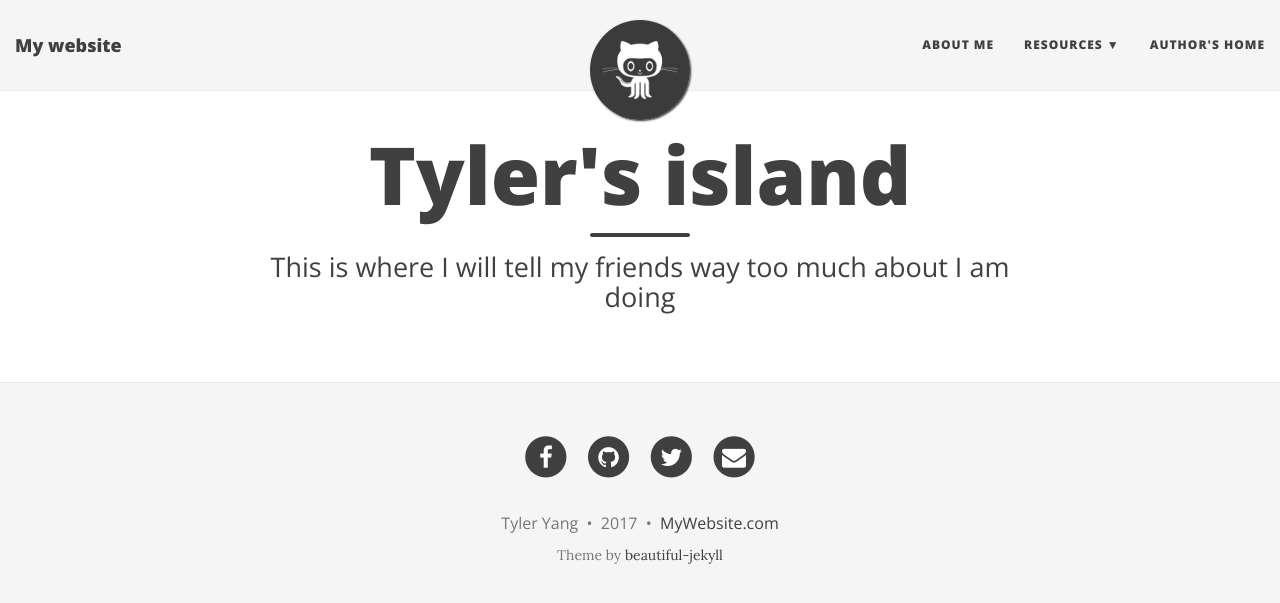
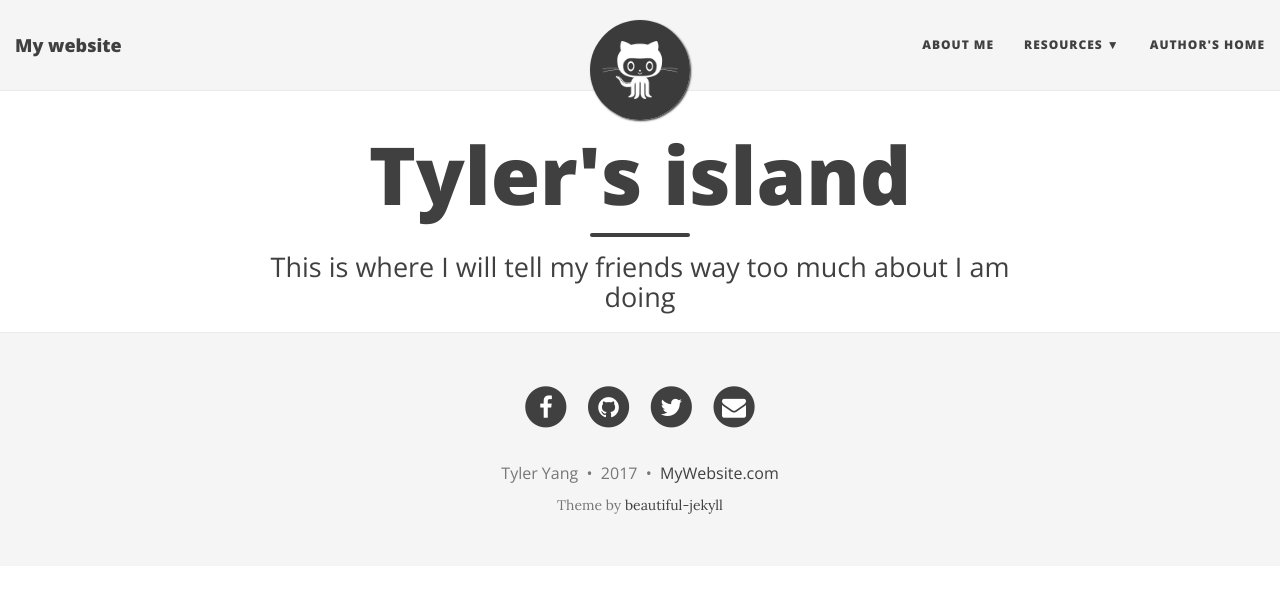
Before and after one commit to TylerAC/TylerAC.github.io, a Jekyll site: the page built from index.html, in a window 1280 px wide. Shown: the top 603 px of the page. Built offline with Jekyll 4.4.1, drawn with Linux system fonts in a browser that asks for light colours; nearby versions of some CDN libraries; the list of posts is cut into pages by our own code.

Commit message:
change footer

```diff
--- a/css/main.css
+++ b/css/main.css
@@ -259,7 +259,7 @@ footer {
   padding: 30px 0;
   background: #F5F5F5;
   border-top: 1px #EAEAEA solid;
-  margin-top: 50px;
+  margin-bottom: 0px;
   font-size: 14px;
 }
 
--- a/index.html
+++ b/index.html
@@ -1,9 +1,12 @@
 ---
 layout: page
 
+
 title: Tyler's island
+
 subtitle: This is where I will tell my friends way too much about I am doing
 use-site-title: true
+
 ---
 <!--<div class="container" role="main">-->
   <!--<div class="row">-->
```
